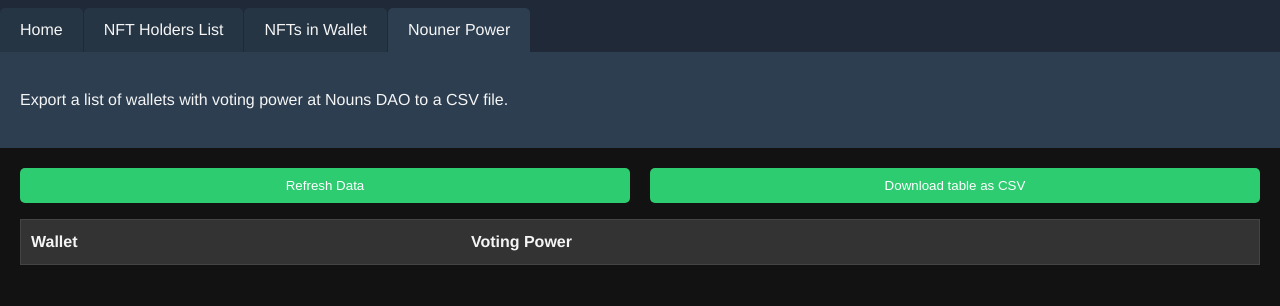
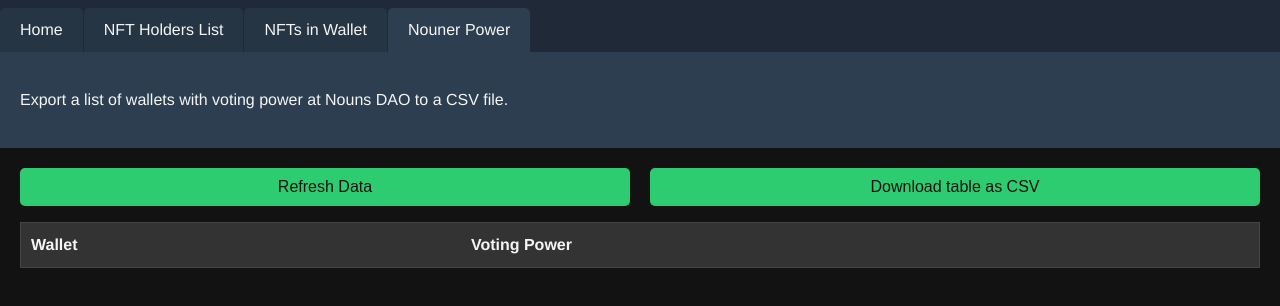
Before and after one commit to benbodhi/nft-csv-tools, a website: page public/voting-power-nouns.html in a window 1280 px wide. Shown: the part 72-378 px from the top of the page. Drawn offline with nearby package versions, Linux system fonts and the light colour scheme; no server answers.

Commit message:
Update style.css

```diff
--- a/public/style.css
+++ b/public/style.css
@@ -312,13 +312,14 @@
 	display: block;
 	padding: 10px;
 	background-color: #2ecc71;
-	color: #fff;
+	color: #121212;
 	border-radius: 5px;
 	border: none;
 	text-align: center;
 	text-decoration: none;
 	transition: background-color 0.2s ease;
 	word-wrap: break-word;
+	font-size: 1em;
 }
 
 .button:hover {
```
